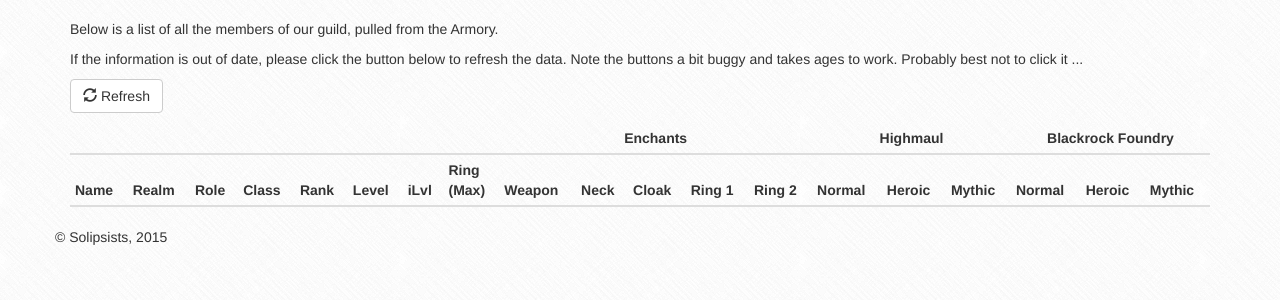
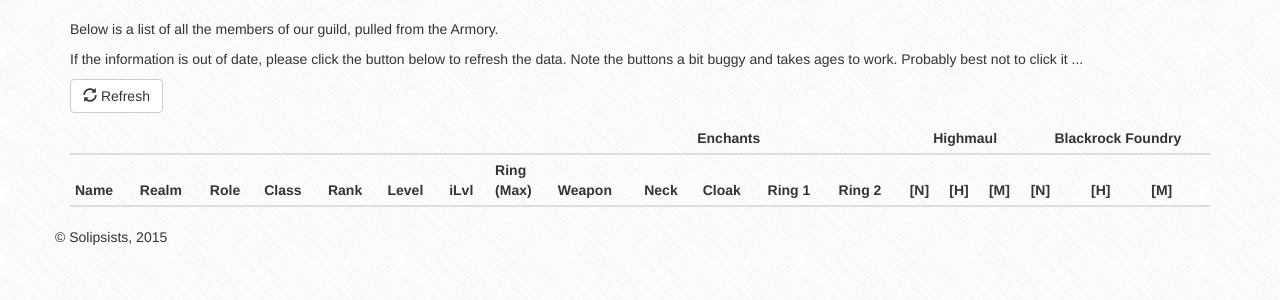
Before and after one commit to ckaraviotis/solipsists.tk, a PHP site: page /roster.php in a window 1280 px wide. Shown: the part 51-351 px from the top of the page. Run offline with PHP 8.4, Linux system fonts and the light colour scheme; data comes from the database, SQL or seed files in the repository; data that the repository does not hold is empty.

Commit message:
Updated ignore file and created empty default config. Roster has been tweaked to fit with no horizontal scrolling.

```diff
--- a/css/solipsists.css
+++ b/css/solipsists.css
@@ -45,7 +45,7 @@ table#guildRoster tbody {
 
 table tr td {
 	font-size: 0.8em;
-	white-space: nowrap;
+	vertical-align: middle !important;
 }
 
 table tr td:empty {
--- a/roster.php
+++ b/roster.php
@@ -70,12 +70,12 @@
 					<th>Cloak</th>
 					<th>Ring 1</th>
 					<th>Ring 2</th>
-					<th>Normal</th>
-					<th>Heroic</th>
-					<th>Mythic</th>
-					<th>Normal</th>
-					<th>Heroic</th>
-					<th>Mythic</th>
+					<th>[N]</th>
+					<th>[H]</th>
+					<th>[M]</th>
+					<th>[N]</th>
+					<th>[H]</th>
+					<th>[M]</th>
 				</tr>
 			</thead>
 			<tbody>
```
Also changed, not shown: resources/config.default.php (added, +25 -0 lines), 1 other file.
